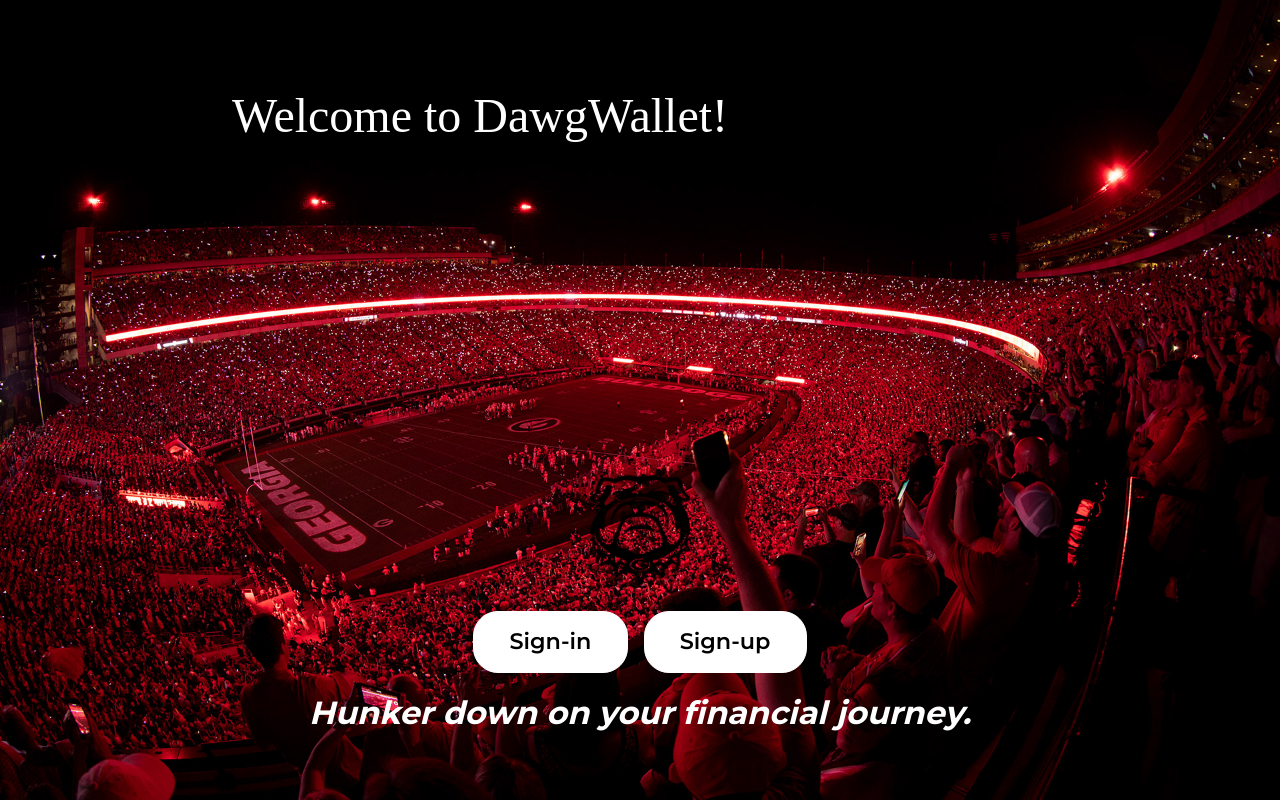
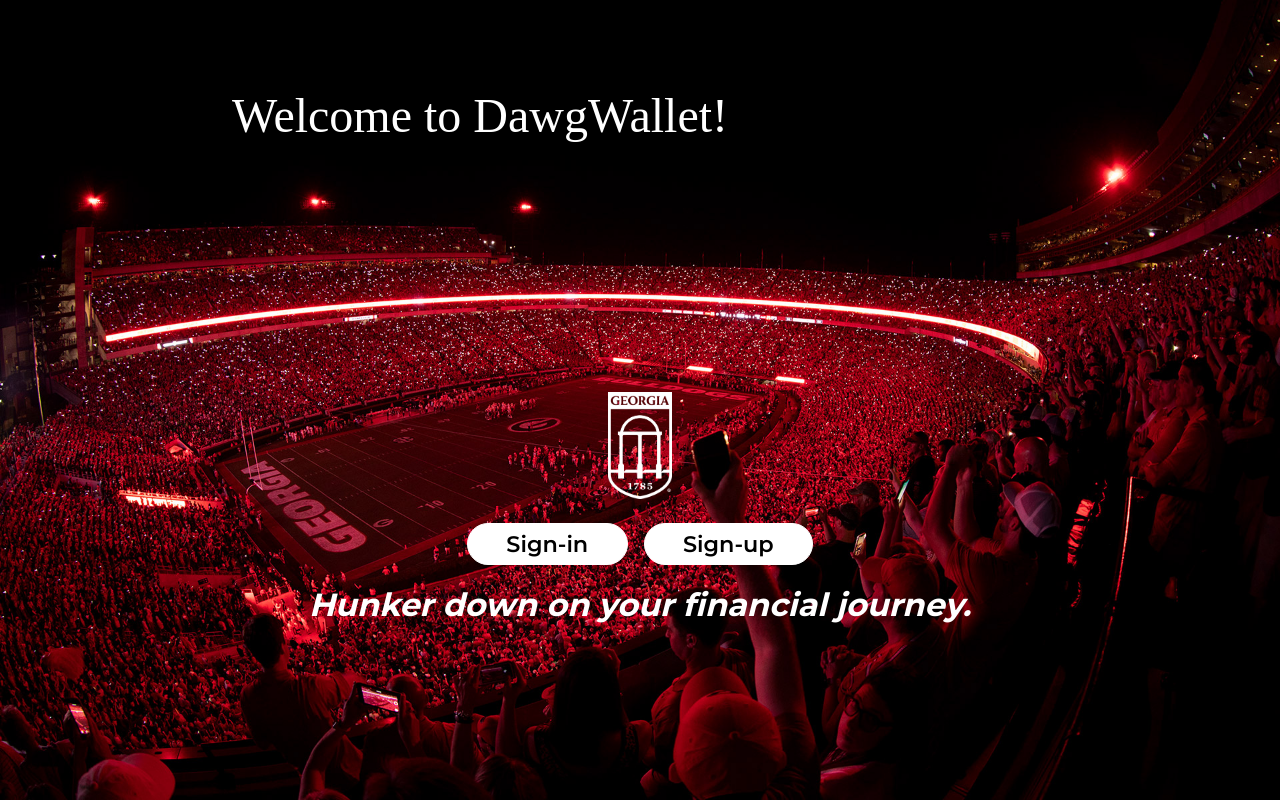
Before and after one commit to z-kendrick/DawgWallet-app, a Next.js app: page / in a window 1280 px wide. Built offline with nearby package versions, Linux system fonts and the light colour scheme; a web font is replaced by a local one.

Commit message:
changed logo and fixed button css

```diff
--- a/src/app/globals.css
+++ b/src/app/globals.css
@@ -36,6 +36,7 @@
   align-items: center;
   text-align: center;
   width: 100%;
+  margin-top: 15rem;
 }
 
 span {
--- a/src/app/page.tsx
+++ b/src/app/page.tsx
@@ -3,7 +3,7 @@
 import logoStyle from "./styles/logo.module.css";
 import HunkerDownHeader from "./components/HunkerDownHeader";
 import HomeButtons from "./components/homeButtons";
-import logo from "./assets/images/bulldogs-logo.png";
+import archLogo from "./assets/images/arch-logo.png";
 
 export default function Home() {
   return (
@@ -15,7 +15,7 @@
       <main>
         <div className="container">
           <div className={logoStyle.logoContainer}>
-            <Image src={logo} width={100} height={100} alt="bulldog" />'
+            <Image src={archLogo} width={64} height={64} alt="arch" />'
           </div>
           <div className={styles.buttonContainer}>
             <HomeButtons />
--- a/src/app/styles/HomeButtons.module.css
+++ b/src/app/styles/HomeButtons.module.css
@@ -28,14 +28,15 @@
 
 .whiteButton {
   border: 1px solid white;
-  border-radius: 25px;
-  padding: 0.625rem 2rem;
+  border-radius: 30px;
+  padding: 0.3rem 2rem;
   color: black;
   background-color: rgb(255, 255, 255);
   font-size: 1.2rem;
   font-family: "Montserrat";
   font-weight: 600;
   animation: fadeDown 1s ease-in;
+  width: 100%;
 }
 
 .whiteButton:hover {
@@ -48,13 +49,14 @@
 @media (min-width: 768px) {
   .whiteButton {
     font-size: 1.3rem;
-    padding: 0.8rem 2.2rem;
+    padding: 0.2rem 2.2rem;
   }
 }
 
 @media (min-width: 1024px) {
   .whiteButton {
     font-size: 1.4rem;
+    padding: 0.2rem 2.4rem;
   }
 }
 
--- a/src/app/styles/logo.module.css
+++ b/src/app/styles/logo.module.css
@@ -15,7 +15,6 @@
   justify-content: center;
   flex-direction: column;
   align-items: center;
-  margin-top: 20rem;
   width: 50%;
 }
 
```
Also changed, not shown: src/app/assets/images/arch-logo.png (added).
